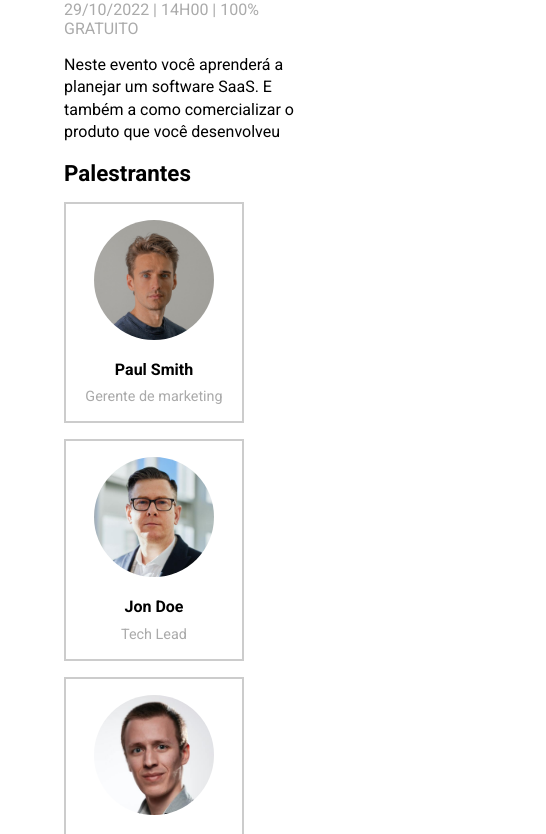
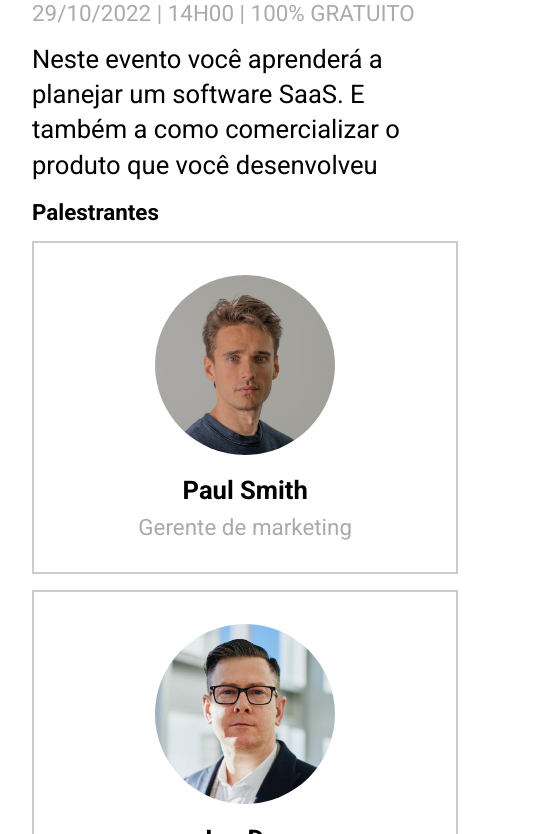
Before and after one commit to igorgabriel05/Projeto-VDA, a plain HTML site: page index.html in a window 390 px wide. Shown: the part 327-1161 px from the top of the page, 546 px wide, since content can reach past the window. Drawn offline with Linux system fonts and the light colour scheme.

Commit message:
Update styles.css

```diff
--- a/css/styles.css
+++ b/css/styles.css
@@ -170,3 +170,61 @@ body{
 #benefits li{
     margin-bottom: 0.5rem;
 }
+
+/* Responsivo */
+
+@media (max-width: 450px) {
+    body {
+      flex-direction: column;
+    }
+
+    #about-container {
+      padding: 2rem;
+      padding-bottom: 0;
+    }
+
+    #about-container h2 {
+      font-size: 3rem;
+    }
+
+    #exclusive,
+    #date {
+      font-size: 1.4rem;
+    }
+
+    #description {
+      font-size: 1.6rem;
+      line-height: 2.2rem;
+    }
+
+    #users-container{
+        flex-direction: column;
+    }
+
+    .user-card{
+        width: 100%;
+        padding: 2rem;
+    }
+
+    .user-card img{
+        width: 180px;
+    }
+
+    .user-card .user-name{
+        font-size: 1.6rem;
+    }
+
+    .user-card .user-role{
+        font-size: 1.4rem;
+    }
+
+    #form-inner{
+        padding: 2rem;
+        margin: 2rem;
+    }
+
+    #register-form,
+    #name-container{
+        gap: 1rem;
+    }
+}
```
